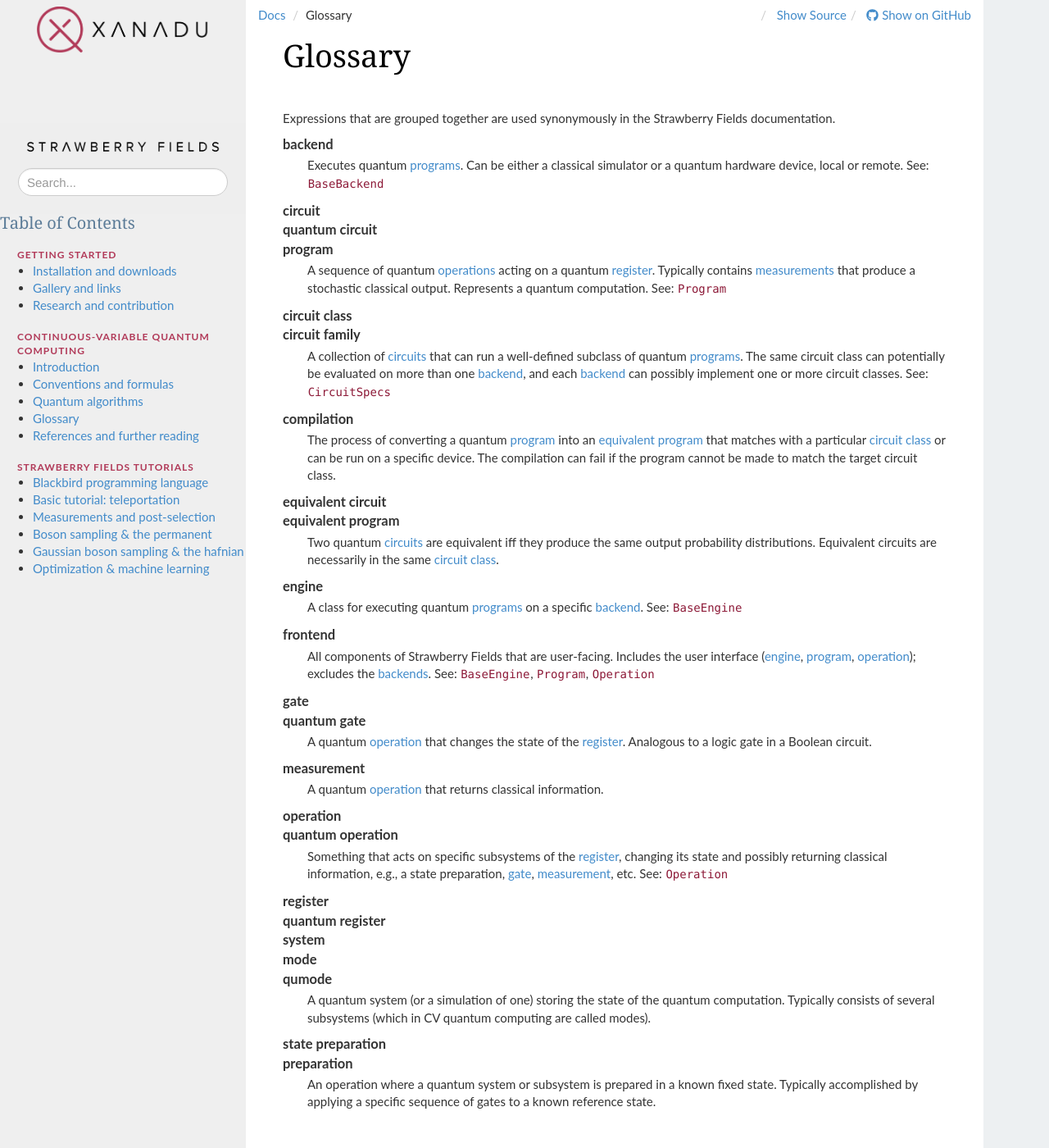
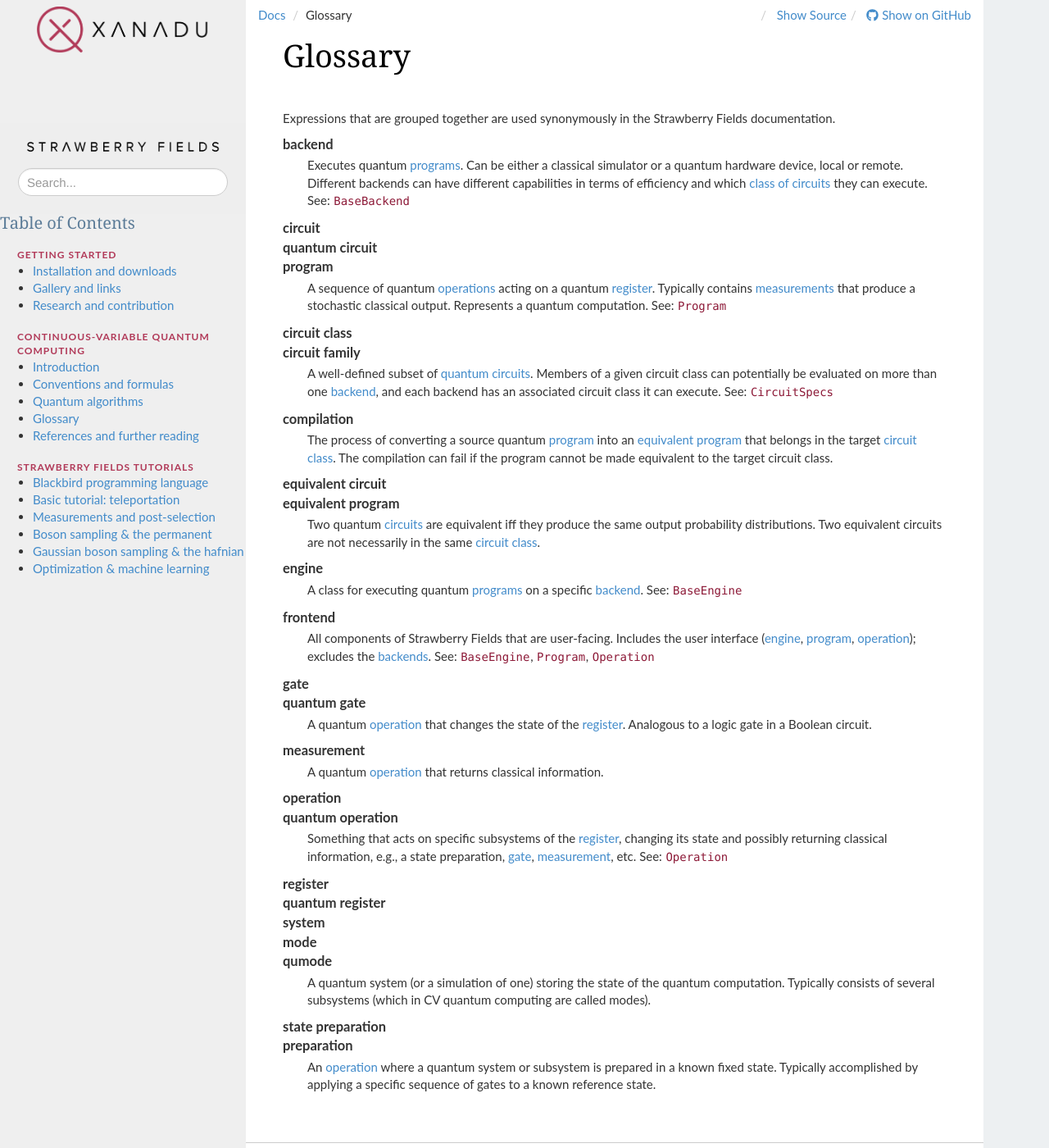
Before and after one commit to XanaduAI/strawberryfields, a Sphinx documentation site: the page built from doc/glossary.rst, in a window 1280 px wide and 1400 px high. Shown: the whole window at 82% size. Built offline with Sphinx 7.4.7, drawn with Linux system fonts in a browser that asks for light colours; nearby versions of some CDN libraries; library files that are not in the unit come from our copies; pages that are not in the unit, such as notebooks, are missing from menus.

Commit message:
circuitspecs docs, glossary updated.

```diff
--- /dev/null
+++ b/doc/code/circuitspecs.rst
@@ -0,0 +1,7 @@
+.. automodule:: strawberryfields.circuitspecs
+   :members:
+   :private-members:
+
+.. automodule:: strawberryfields.circuitspecs.circuit_specs
+   :members:
+   :private-members:
--- a/doc/code/devicespecs.rst
+++ /dev/null
@@ -1,3 +0,0 @@
-.. automodule:: strawberryfields.circuitspecs
-   :members:
-   :private-members:
--- a/doc/glossary.rst
+++ b/doc/glossary.rst
@@ -8,7 +8,8 @@
 
    backend
       Executes quantum :term:`programs <program>`. Can be either a classical simulator or a
-      quantum hardware device, local or remote.
+      quantum hardware device, local or remote. Different backends can have different capabilities
+      in terms of efficiency and which :term:`class of circuits <circuit class>` they can execute.
       See: :class:`.BaseBackend`
 
    circuit
@@ -21,21 +22,22 @@
 
    circuit class
    circuit family
-      A collection of :term:`circuits <circuit>` that can run a well-defined subclass of
-      quantum :term:`programs <program>`. The same circuit class can potentially be evaluated
-      on more than one :term:`backend`, and each :term:`backend` can possibly implement one or more
-      circuit classes.
-      See: :class:`.CircuitSpecs`
+      A well-defined subset of :term:`quantum circuits <circuit>`.
+      Members of a given circuit class can potentially be evaluated
+      on more than one :term:`backend`, and each backend has an associated circuit class it
+      can execute.
+      See: :class:`~.strawberryfields.circuitspecs.CircuitSpecs`
 
    compilation
-      The process of converting a quantum :term:`program` into an :term:`equivalent program` that
-      matches with a particular :term:`circuit class` or can be run on a specific :term:`device`.
-      The compilation can fail if the program cannot be made to match the target circuit class.
+      The process of converting a `source` quantum :term:`program` into an :term:`equivalent program`
+      that belongs in the `target` :term:`circuit class`.
+      The compilation can fail if the program cannot be made equivalent to the target circuit class.
 
    equivalent circuit
    equivalent program
       Two quantum :term:`circuits <circuit>` are equivalent iff they produce the same output
-      probability distributions. Equivalent circuits are necessarily in the same :term:`circuit class`.
+      probability distributions. Two equivalent circuits are not necessarily in the same
+      :term:`circuit class`.
 
    engine
       A class for executing quantum :term:`programs <program>` on a specific :term:`backend`.
@@ -72,6 +74,6 @@
 
    state preparation
    preparation
-      An operation where a quantum system or subsystem is prepared in a known fixed state.
+      An :term:`operation` where a quantum system or subsystem is prepared in a known fixed state.
       Typically accomplished by applying a specific sequence of gates to a known
       reference state.
```
Also changed, not shown: .github/CHANGELOG.md, 2 other files.
